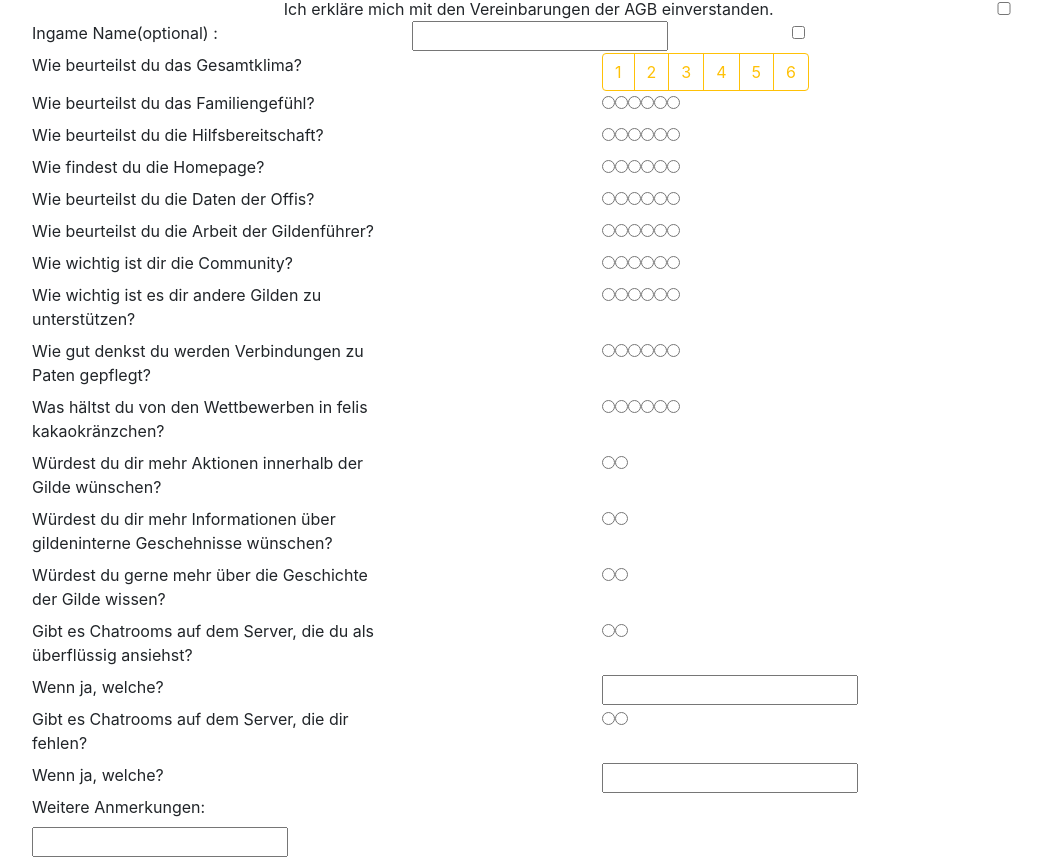
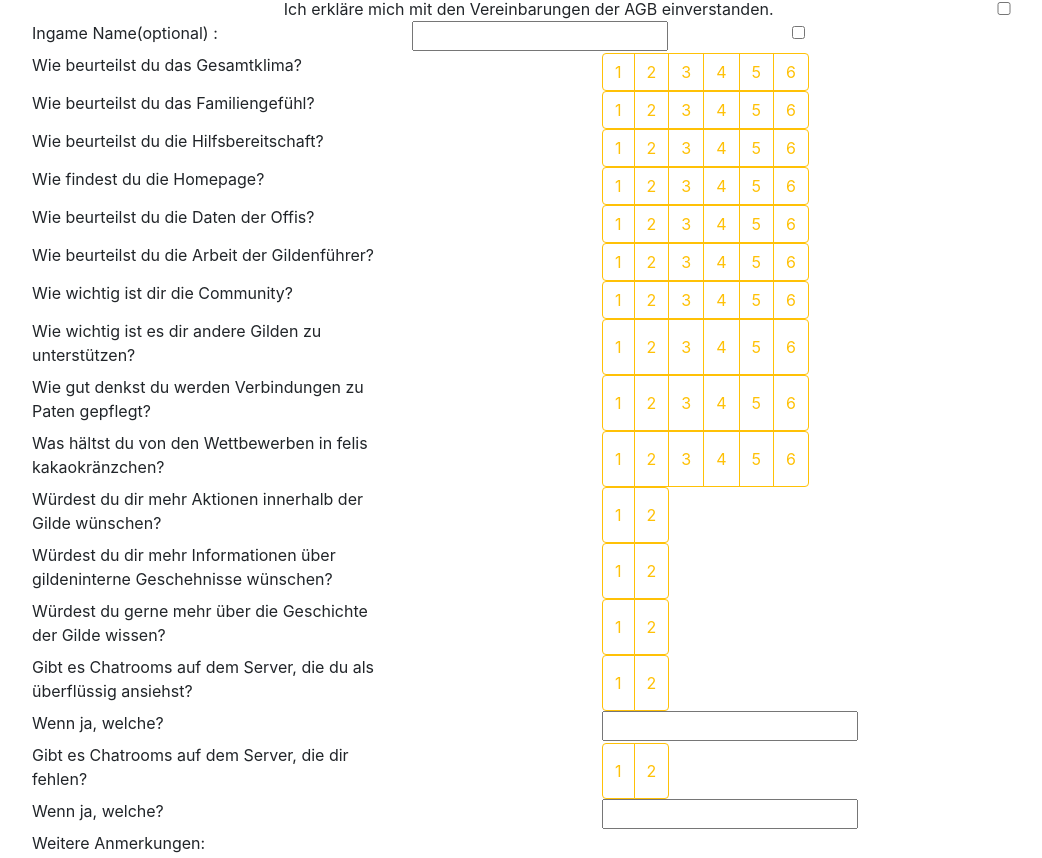
Before and after one commit to TheGerryDev/BitheroesPollTool, an Angular app: page / in a window 1280 px wide. Shown: the part 508-1366 px from the top of the page, without its empty margins (53-1095 px from the left). Built offline with nearby package versions, Linux system fonts and the light colour scheme.

Commit message:
ALL RADIO BUTTONS ARE F A N C Y NOW :3

```diff
--- a/src/app/poll/poll.component.html
+++ b/src/app/poll/poll.component.html
@@ -27,7 +27,6 @@
                 <button type="button" class="btn btn-outline-warning">6</button>
             </div>
         </div>
-
     </div>
     <div class="row">
         <div class="col-sm-4">
@@ -36,15 +35,16 @@
         <div class="col-sm-2">
             <span></span>
         </div>
-        <div class="col-sm-6">
-            <input type="radio">
-            <input type="radio">
-            <input type="radio">
-            <input type="radio">
-            <input type="radio">
-            <input type="radio">
+        <div class="col-sm-6 btn-toolbar" role="toolbar">
+            <div class="btn-group mr-2" role="group" aria-label="First group">
+                <button type="button" class="btn btn-outline-warning">1</button>
+                <button type="button" class="btn btn-outline-warning">2</button>
+                <button type="button" class="btn btn-outline-warning">3</button>
+                <button type="button" class="btn btn-outline-warning">4</button>
+                <button type="button" class="btn btn-outline-warning">5</button>
+                <button type="button" class="btn btn-outline-warning">6</button>
             </div>
-
+        </div>
     </div>
     <div class="row">
         <div class="col-sm-4">
@@ -53,15 +53,16 @@
         <div class="col-sm-2">
             <span></span>
         </div>
-        <div class="col-sm-6">
-            <input type="radio">
-            <input type="radio">
-            <input type="radio">
-            <input type="radio">
-            <input type="radio">
-            <input type="radio">
+        <div class="col-sm-6 btn-toolbar" role="toolbar">
+            <div class="btn-group mr-2" role="group" aria-label="First group">
+                <button type="button" class="btn btn-outline-warning">1</button>
+                <button type="button" class="btn btn-outline-warning">2</button>
+                <button type="button" class="btn btn-outline-warning">3</button>
+                <button type="button" class="btn btn-outline-warning">4</button>
+                <button type="button" class="btn btn-outline-warning">5</button>
+                <button type="button" class="btn btn-outline-warning">6</button>
             </div>
-
+        </div>
     </div>
     <div class="row">
         <div class="col-sm-4">
@@ -70,15 +71,16 @@
         <div class="col-sm-2">
             <span></span>
         </div>
-        <div class="col-sm-6">
-            <input type="radio">
-            <input type="radio">
-            <input type="radio">
-            <input type="radio">
-            <input type="radio">
-            <input type="radio">
+        <div class="col-sm-6 btn-toolbar" role="toolbar">
+            <div class="btn-group mr-2" role="group" aria-label="First group">
+                <button type="button" class="btn btn-outline-warning">1</button>
+                <button type="button" class="btn btn-outline-warning">2</button>
+                <button type="button" class="btn btn-outline-warning">3</button>
+                <button type="button" class="btn btn-outline-warning">4</button>
+                <button type="button" class="btn btn-outline-warning">5</button>
+                <button type="button" class="btn btn-outline-warning">6</button>
             </div>
-
+        </div>
     </div>
     <div class="row">
         <div class="col-sm-4">
@@ -87,15 +89,16 @@
         <div class="col-sm-2">
             <span></span>
         </div>
-        <div class="col-sm-6">
-            <input type="radio">
-            <input type="radio">
-            <input type="radio">
-            <input type="radio">
-            <input type="radio">
-            <input type="radio">
+        <div class="col-sm-6 btn-toolbar" role="toolbar">
+            <div class="btn-group mr-2" role="group" aria-label="First group">
+                <button type="button" class="btn btn-outline-warning">1</button>
+                <button type="button" class="btn btn-outline-warning">2</button>
+                <button type="button" class="btn btn-outline-warning">3</button>
+                <button type="button" class="btn btn-outline-warning">4</button>
+                <button type="button" class="btn btn-outline-warning">5</button>
+                <button type="button" class="btn btn-outline-warning">6</button>
             </div>
-
+        </div>
     </div>
     <div class="row">
         <div class="col-sm-4">
@@ -104,15 +107,16 @@
         <div class="col-sm-2">
             <span></span>
         </div>
-        <div class="col-sm-6">
-            <input type="radio">
-            <input type="radio">
-            <input type="radio">
-            <input type="radio">
-            <input type="radio">
-            <input type="radio">
+        <div class="col-sm-6 btn-toolbar" role="toolbar">
+            <div class="btn-group mr-2" role="group" aria-label="First group">
+                <button type="button" class="btn btn-outline-warning">1</button>
+                <button type="button" class="btn btn-outline-warning">2</button>
+                <button type="button" class="btn btn-outline-warning">3</button>
+                <button type="button" class="btn btn-outline-warning">4</button>
+                <button type="button" class="btn btn-outline-warning">5</button>
+                <button type="button" class="btn btn-outline-warning">6</button>
             </div>
-
+        </div>
     </div>
     <div class="row">
         <div class="col-sm-4">
@@ -121,15 +125,16 @@
         <div class="col-sm-2">
             <span></span>
         </div>
-        <div class="col-sm-6">
-            <input type="radio">
-            <input type="radio">
-            <input type="radio">
-            <input type="radio">
-            <input type="radio">
-            <input type="radio">
+        <div class="col-sm-6 btn-toolbar" role="toolbar">
+            <div class="btn-group mr-2" role="group" aria-label="First group">
+                <button type="button" class="btn btn-outline-warning">1</button>
+                <button type="button" class="btn btn-outline-warning">2</button>
+                <button type="button" class="btn btn-outline-warning">3</button>
+                <button type="button" class="btn btn-outline-warning">4</button>
+                <button type="button" class="btn btn-outline-warning">5</button>
+                <button type="button" class="btn btn-outline-warning">6</button>
             </div>
-
+        </div>
     </div>
     <div class="row">
         <div class="col-sm-4">
@@ -138,15 +143,16 @@
         <div class="col-sm-2">
             <span></span>
         </div>
-        <div class="col-sm-6">
-            <input type="radio">
-            <input type="radio">
-            <input type="radio">
-            <input type="radio">
-            <input type="radio">
-            <input type="radio">
+        <div class="col-sm-6 btn-toolbar" role="toolbar">
+            <div class="btn-group mr-2" role="group" aria-label="First group">
+                <button type="button" class="btn btn-outline-warning">1</button>
+                <button type="button" class="btn btn-outline-warning">2</button>
+                <button type="button" class="btn btn-outline-warning">3</button>
+                <button type="button" class="btn btn-outline-warning">4</button>
+                <button type="button" class="btn btn-outline-warning">5</button>
+                <button type="button" class="btn btn-outline-warning">6</button>
             </div>
-
+        </div>
     </div>
     <div class="row">
         <div class="col-sm-4">
@@ -155,15 +161,16 @@
         <div class="col-sm-2">
             <span></span>
         </div>
-        <div class="col-sm-6">
-            <input type="radio">
-            <input type="radio">
-            <input type="radio">
-            <input type="radio">
-            <input type="radio">
-            <input type="radio">
+        <div class="col-sm-6 btn-toolbar" role="toolbar">
+            <div class="btn-group mr-2" role="group" aria-label="First group">
+                <button type="button" class="btn btn-outline-warning">1</button>
+                <button type="button" class="btn btn-outline-warning">2</button>
+                <button type="button" class="btn btn-outline-warning">3</button>
+                <button type="button" class="btn btn-outline-warning">4</button>
+                <button type="button" class="btn btn-outline-warning">5</button>
+                <button type="button" class="btn btn-outline-warning">6</button>
             </div>
-
+        </div>
     </div>
     <div class="row">
         <div class="col-sm-4">
@@ -172,15 +179,16 @@
         <div class="col-sm-2">
             <span></span>
         </div>
-        <div class="col-sm-6">
-            <input type="radio">
-            <input type="radio">
-            <input type="radio">
-            <input type="radio">
-            <input type="radio">
-            <input type="radio">
+        <div class="col-sm-6 btn-toolbar" role="toolbar">
+            <div class="btn-group mr-2" role="group" aria-label="First group">
+                <button type="button" class="btn btn-outline-warning">1</button>
+                <button type="button" class="btn btn-outline-warning">2</button>
+                <button type="button" class="btn btn-outline-warning">3</button>
+                <button type="button" class="btn btn-outline-warning">4</button>
+                <button type="button" class="btn btn-outline-warning">5</button>
+                <button type="button" class="btn btn-outline-warning">6</button>
             </div>
-
+        </div>
     </div>
 <!--
     /****************************************************************
@@ -193,9 +201,11 @@
         <div class="col-sm-2">
             <span></span>
         </div>
-        <div class="col-sm-4">
-            <input type="radio">
-            <input type="radio">
+        <div class="col-sm-4 btn-toolbar" role="toolbar">
+            <div class="btn-group mr-2" role="group" aria-label="First group">
+                <button type="button" class="btn btn-outline-warning">1</button>
+                <button type="button" class="btn btn-outline-warning">2</button>
+            </div>
         </div>
         <div class="col-sm-2">
             <span></span>
@@ -209,9 +219,11 @@
         <div class="col-sm-2">
             <span></span>
         </div>
-        <div class="col-sm-4">
-            <input type="radio">
-            <input type="radio">
+        <div class="col-sm-4 btn-toolbar" role="toolbar">
+            <div class="btn-group mr-2" role="group" aria-label="First group">
+                <button type="button" class="btn btn-outline-warning">1</button>
+                <button type="button" class="btn btn-outline-warning">2</button>
+            </div>
         </div>
         <div class="col-sm-2">
             <span></span>
@@ -225,9 +237,11 @@
         <div class="col-sm-2">
             <span></span>
         </div>
-        <div class="col-sm-4">
-            <input type="radio">
-            <input type="radio">
+        <div class="col-sm-4 btn-toolbar" role="toolbar">
+            <div class="btn-group mr-2" role="group" aria-label="First group">
+                <button type="button" class="btn btn-outline-warning">1</button>
+                <button type="button" class="btn btn-outline-warning">2</button>
+            </div>
         </div>
         <div class="col-sm-2">
             <span></span>
@@ -241,9 +255,11 @@
         <div class="col-sm-2">
             <span></span>
         </div>
-        <div class="col-sm-4">
-            <input type="radio">
-            <input type="radio">
+        <div class="col-sm-4 btn-toolbar" role="toolbar">
+            <div class="btn-group mr-2" role="group" aria-label="First group">
+                <button type="button" class="btn btn-outline-warning">1</button>
+                <button type="button" class="btn btn-outline-warning">2</button>
+            </div>
         </div>
         <div class="col-sm-2">
             <span></span>
@@ -268,9 +284,11 @@
         <div class="col-sm-2">
             <span></span>
         </div>
-        <div class="col-sm-4">
-            <input type="radio">
-            <input type="radio">
+        <div class="col-sm-4 btn-toolbar" role="toolbar">
+            <div class="btn-group mr-2" role="group" aria-label="First group">
+                <button type="button" class="btn btn-outline-warning">1</button>
+                <button type="button" class="btn btn-outline-warning">2</button>
+            </div>
         </div>
         <div class="col-sm-2">
             <span></span>
```
Lines whose indentation alone changed are shown as unchanged.
